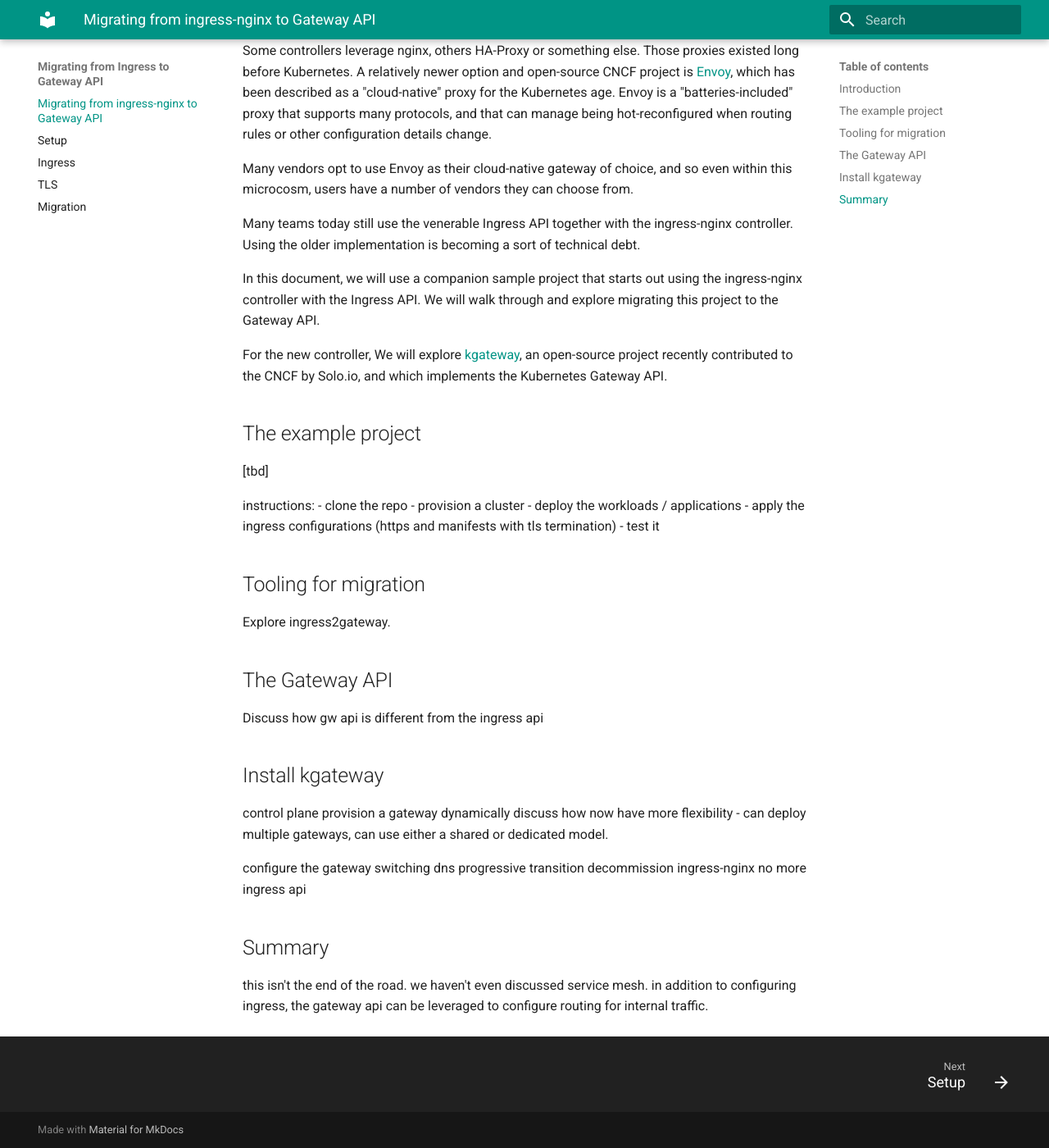
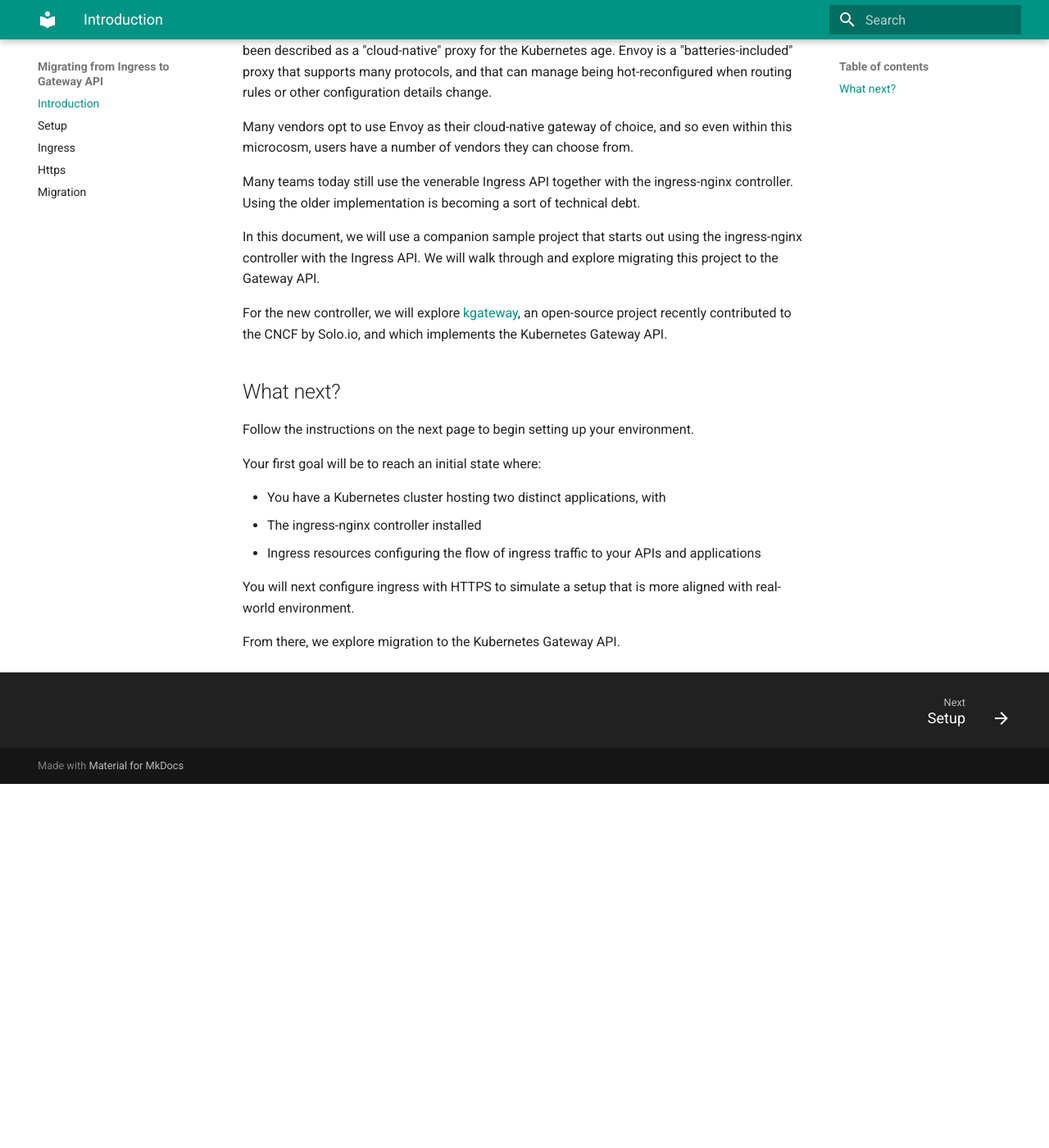
Before and after one commit to eitansuez/ingress-to-gwapi, an MkDocs documentation site: the page built from docs/index.md, in a window 1280 px wide and 1400 px high, scrolled down 636 px. Shown: the whole window at 82% size. Built offline with MkDocs 1.6.1 and Material for MkDocs 9.7.7, drawn with Linux system fonts in a browser that asks for light colours; after the commit the page ends 1592 px from its top, so only the background shows below that; some of the changed text lies outside the part shown.

Commit message:
progress

```diff
--- a/docs/index.md
+++ b/docs/index.md
@@ -1,6 +1,4 @@
-# Migrating from ingress-nginx to Gateway API
-
-## Introduction
+# Introduction
 
 In the early days of Kubernetes, teams started migrating their workloads from VMs to Kubernetes.
 Teams set to work on containerizing and publishing their applications and services to container registries.
@@ -28,41 +26,18 @@
 In this document, we will use a companion sample project that starts out using the ingress-nginx controller with the Ingress API.
 We will walk through and explore migrating this project to the Gateway API.
 
-For the new controller, We will explore [kgateway](https://kgateway.dev/), an open-source project recently contributed to the CNCF by Solo.io, and which implements the Kubernetes Gateway API.
+For the new controller, we will explore [kgateway](https://kgateway.dev/), an open-source project recently contributed to the CNCF by Solo.io, and which implements the Kubernetes Gateway API.
 
-## The example project
+## What next?
 
-[tbd]
+Follow the instructions on the next page to begin setting up your environment.
 
-instructions:
-- clone the repo
-- provision a cluster
-- deploy the workloads / applications
-- apply the ingress configurations (https and manifests with tls termination)
-- test it
+Your first goal will be to reach an initial state where:
 
-## Tooling for migration
+- You have a Kubernetes cluster hosting two distinct applications, with
+- The ingress-nginx controller installed
+- Ingress resources configuring the flow of ingress traffic to your APIs and applications
 
-Explore ingress2gateway.
+You will next configure ingress with HTTPS to simulate a setup that is more aligned with real-world environment.
 
-## The Gateway API
-
-Discuss how gw api is different from the ingress api
-
-## Install kgateway
-
-control plane
-provision a gateway dynamically
-discuss how now have more flexibility - can deploy multiple gateways, can use either a shared or dedicated model.
-
-configure the gateway
-switching dns
-progressive transition
-decommission ingress-nginx
-no more ingress api
-
-## Summary
-
-this isn't the end of the road.
-we haven't even discussed service mesh.
-in addition to configuring ingress, the gateway api can be leveraged to configure routing for internal traffic.
+From there, we explore migration to the Kubernetes Gateway API.
--- a/docs/migration.md
+++ b/docs/migration.md
@@ -1,6 +1,6 @@
 # Migration
 
-provision kgateway
+Provision kgateway
  install ingress2gateway
  generate gw api artifacts from ingress api resources
  review generated artifacts
@@ -11,3 +11,29 @@
 switch dns for bookinfo to new gw ip
 
 decommission ingress-nginx
+
+## Tooling for migration
+
+Explore ingress2gateway.
+
+## The Gateway API
+
+Discuss how gw api is different from the ingress api
+
+## Install kgateway
+
+control plane
+provision a gateway dynamically
+discuss how now have more flexibility - can deploy multiple gateways, can use either a shared or dedicated model.
+
+configure the gateway
+switching dns
+progressive transition
+decommission ingress-nginx
+no more ingress api
+
+## Summary
+
+this isn't the end of the road.
+we haven't even discussed service mesh.
+in addition to configuring ingress, the gateway api can be leveraged to configure routing for internal traffic.
--- a/mkdocs.yml
+++ b/mkdocs.yml
@@ -15,7 +15,7 @@
 - index.md
 - setup.md
 - ingress.md
-- tls.md
+- https.md
 - migration.md
 markdown_extensions:
 - admonition
```
Also changed, not shown: docs/https.md (added, +115 -0 lines), docs/ingress.md (+1 -1 lines), docs/setup.md (+4 -0 lines), docs/tls.md (deleted, +0 -5 lines), 2 other files.
